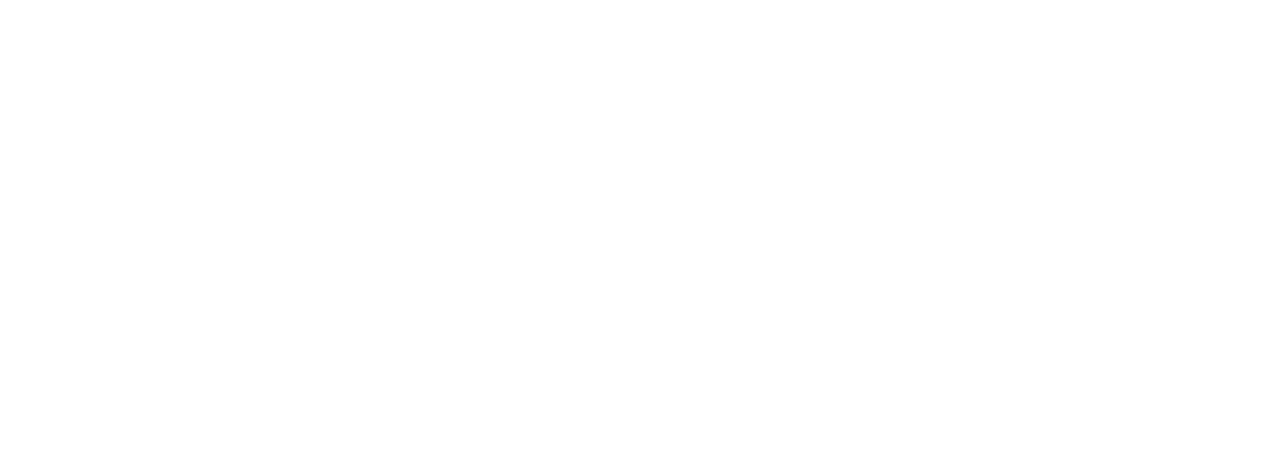
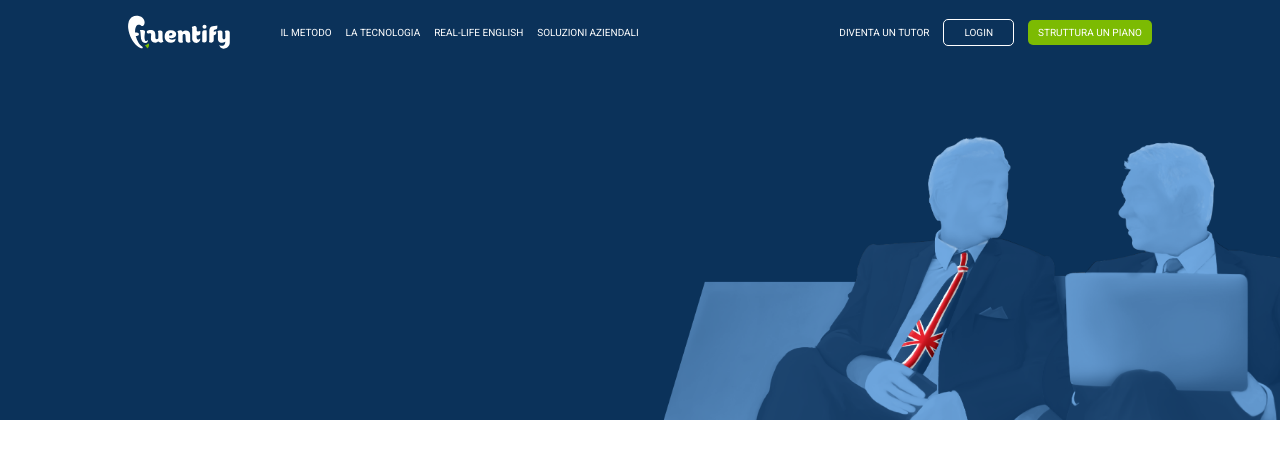
Before and after one commit to Verovannini/htmlcss-fluentify, a plain HTML site: page index.html in a window 1280 px wide. Drawn offline with Linux system fonts and the light colour scheme.

Commit message:
Impostazione header e fine nav

```diff
--- a/css/style.css
+++ b/css/style.css
@@ -0,0 +1,91 @@
+/* RESET */
+*{
+    margin: 0;
+    padding: 0;
+    box-sizing: border-box;
+}
+/* END RESET */
+
+/* COMMON */
+body{
+    font-family: 'Roboto', sans-serif;
+}
+
+.container{
+    width: 80%;
+    margin: auto;
+}
+
+img{
+    width: 100%;
+    display: block;
+}
+
+/* Green button da riutilizzare più volte nella pagina */
+.green-button{
+    background-color: #7cbb02;
+    padding: 10px 20px;
+    border-radius: 5px;
+}
+/* END COMMON */
+
+/* HEADER */
+header{
+    height: 420px;
+    background-color: #0b325a;
+    background-image: url(../img/background-header.png);
+    background-size: 700px;
+    background-repeat: no-repeat;
+    background-position: 114% 107%;
+}
+
+/* Nav */
+nav{
+    padding-top: 15px;
+}
+
+.col{
+    float: left;
+}
+
+.logo{
+    width: 10%;
+}
+
+.menu-center{
+    width: 50%;
+    padding-left: 40px;
+}
+
+.menu-right{
+    width: 40%;
+    text-align: right;
+}
+
+.menu{
+    list-style-type: none;
+    padding-top: 6px;
+}
+.menu li{
+    display: inline-block;
+    margin-left: 10px;
+}
+.menu li a{
+    text-decoration: none;
+    color: white;
+    text-transform: uppercase;
+    font-size: 10px;
+}
+
+.login{
+    border: 1px solid white;
+    padding: 7px 20px;
+    border-radius: 5px;
+}
+.menu .green-button{
+    padding: 7px 10px;
+}
+/* END HEADER */
+
+/* MAIN */
+/* END MAIN */
--- a/index.html
+++ b/index.html
@@ -7,8 +7,51 @@
     <title>Fluentify</title>
 
     <link rel="stylesheet" href="css/style.css">
+    <link rel="preconnect" href="https://fonts.gstatic.com">
+    <link href="https://fonts.googleapis.com/css2?family=Roboto&display=swap" rel="stylesheet">
 </head>
 <body>
+    <!-- HEADER -->
+    <header>
+        <div class="container">
+            <!-- Nav -->
+            <nav>
+                <!-- Logo -->
+                <div class="col logo">
+                    <img src="img/logo.svg" alt="logo">
+                </div>
+                <!-- End Logo -->
+
+                <!-- Menu center -->
+                <div class="col menu-center">
+                    <ul class="menu">
+                        <li><a href="#">Il metodo</a></li>
+                        <li><a href="#">La tecnologia</a></li>
+                        <li><a href="#">Real-life English</a></li>
+                        <li><a href="#">Soluzioni aziendali</a></li>
+                    </ul>
+                </div>
+                <!-- End Menu center -->
+
+                <!-- Menu right -->
+                <div class="col menu-right">
+                    <ul class="menu">
+                        <li><a href="#">Diventa un tutor</a></li>
+                        <li><a class="login" href="#">Login</a></li>
+                        <li><a class="green-button" href="#">Struttura un piano</a></li>
+                    </ul>
+                </div>
+                <!-- End Menu right -->
+            </nav>
+            <!-- End Nav -->
+
+            <!-- Titolo e button -->
+            <div></div>
+            <!-- End Titolo e button -->
+        </div>
+    </header>
+    <!-- END HEADER -->
+
 
 </body>
 </html>
```
